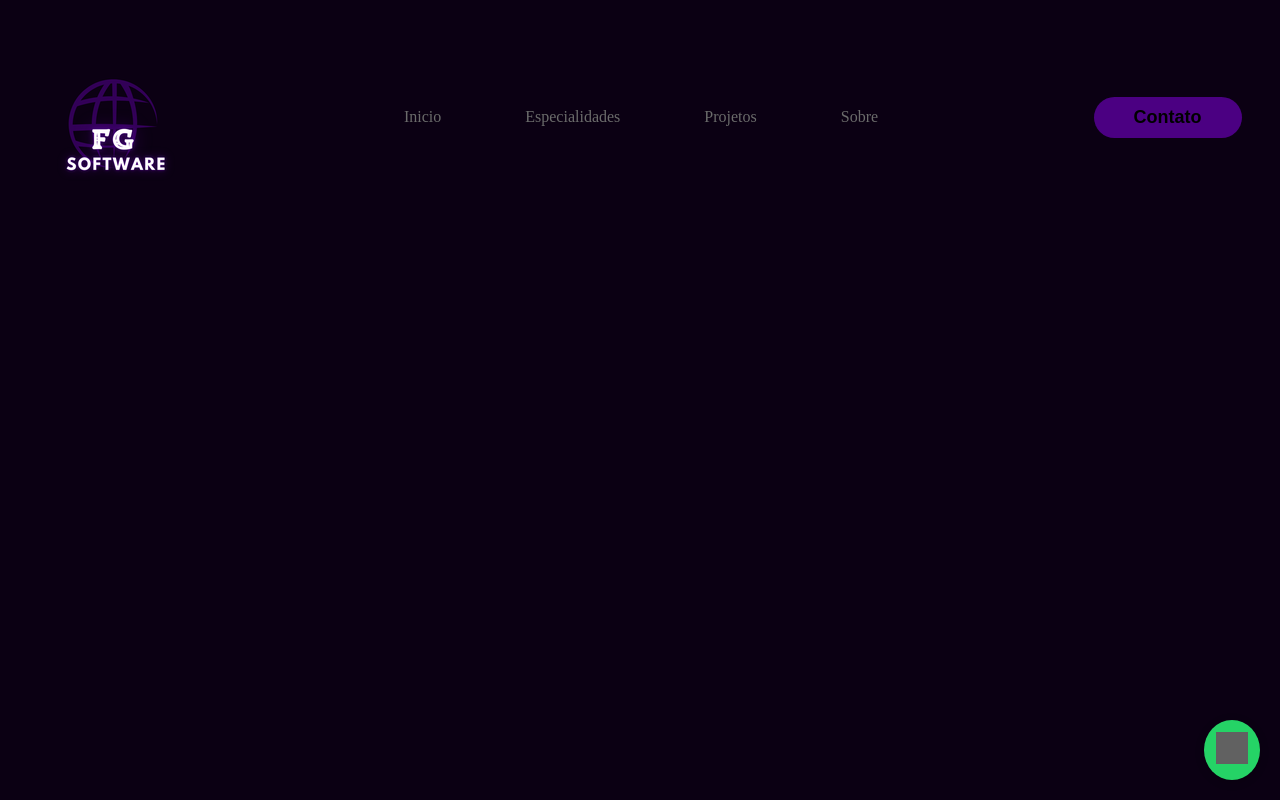
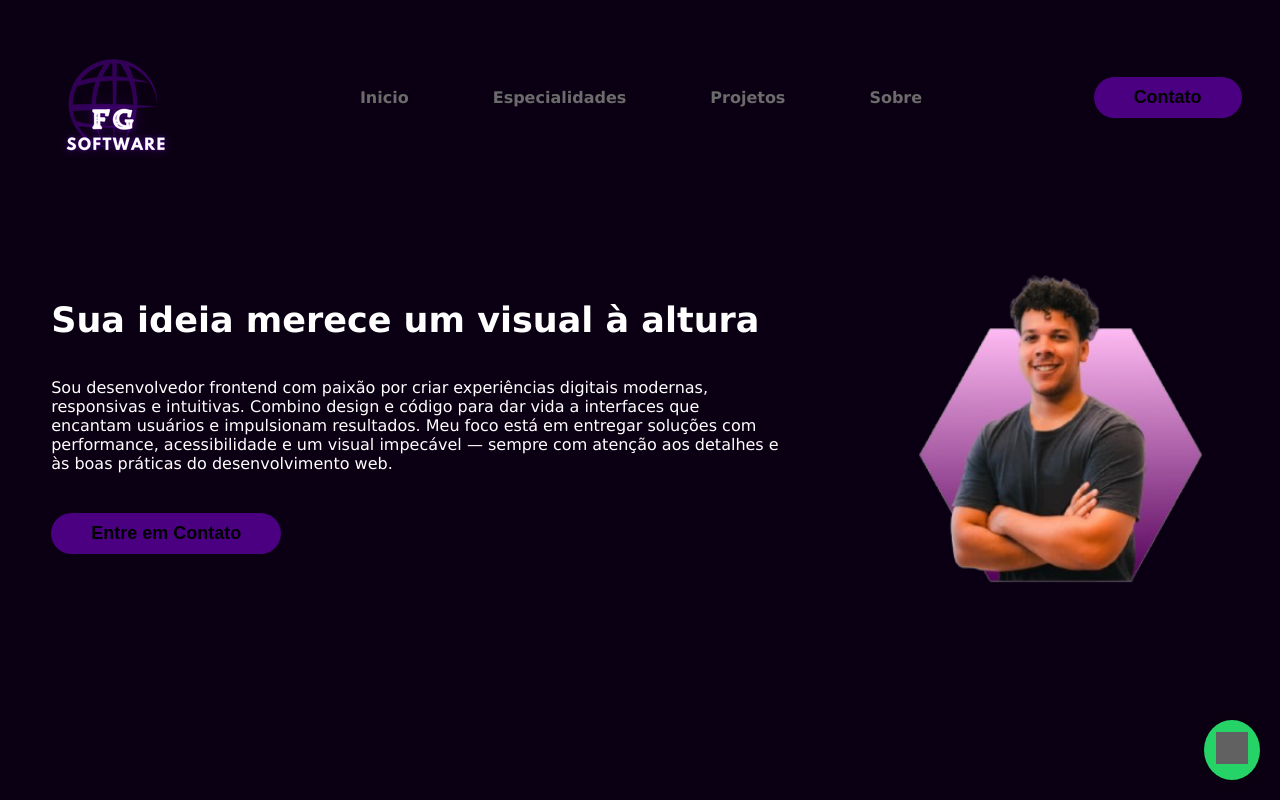
Before and after one commit to FranciscoGabrielCavalcanteCandido/Meu-Portf-lio, a plain HTML site: page index.html in a window 1280 px wide. Drawn offline with Linux system fonts and the light colour scheme; grey boxes are pictures that could not be loaded.

Commit message:
Implementação do topo da pagina

```diff
--- a/index.html
+++ b/index.html
@@ -13,7 +13,6 @@
   <a href="https://api.whatsapp.com/send/?phone=5544998493007&text=Ol%C3%A1+Leonardo%2C+vi+seu+Portf%C3%B3lio+e+gostaria+de+marcar+uma+conversa+com+voc%C3%AA%21&type=phone_number&app_absent=0" class="whatsapp-button" target="_blank" aria-label="Converse pelo WhatsApp">
     <img src="https://cdn.jsdelivr.net/gh/simple-icons/simple-icons/icons/whatsapp.svg" alt="WhatsApp" />
   </a>
-
   <header>
     <div class="interface">
       <div class="logo">
@@ -36,6 +35,30 @@
       </div>
     </div>
   </header>
+
+  <main>
+    <section class="topo-do-site">
+      <div class="interface">
+        <div class="flex">
+          <div class="txttoposite">
+            <h1>Sua ideia merece um visual à altura</h1>
+            <p>Sou desenvolvedor frontend com paixão por criar experiências digitais modernas, responsivas e intuitivas.
+               Combino design e código para dar vida a interfaces que encantam usuários e impulsionam resultados.
+               Meu foco está em entregar soluções com performance, acessibilidade e um visual impecável — sempre com atenção aos detalhes e às boas práticas do desenvolvimento web.</p>
+            <div class="btn-contato">
+              <a href="#">
+                <button>Entre em Contato</button>
+              </a>
+            </div>
+          </div>
+          <div class="imgsite">
+            <img src="imagens/chico.png" style="height: 350px; width: 350px;" alt="">
+          </div>
+        </div>
+      </div>
+    </section>
+  </main>
+
 </body>
 
 </html>
--- a/style.css
+++ b/style.css
@@ -5,6 +5,8 @@
     box-sizing: 0;
 
 }
+
+/*ESTILO GERAL*/
 
 body{
     background-color: rgb(11, 0, 19);
@@ -16,8 +18,34 @@ body{
     margin: auto;
 }
 
+.btn-contato button{
+    padding: 10px 40px;
+    font-size: 18px;
+    font-weight: 700;
+    background-color: indigo;
+    border: 0;
+    border-radius: 30px;
+    cursor: pointer;
+    transition: 0.2s;
+}
+
+.btn-contato button:hover{
+    box-shadow: 0px 0px 8px #ffffff;
+    border-radius: 30px;
+    transition:  0.2s;
+    transform: scale(1.05);
+}
+
+.flex{
+    display: flex;
+}
+
+/*ESTILO GERAL FIMM */
+
+/*ESTILO CABEÇALHO*/
+
 header{
-    padding: 40px 3%;
+    padding: 20px 3%;
     height: auto;
 }
 
@@ -31,7 +59,9 @@ header a{
     color: rgb(107, 107, 107);
     text-decoration: none;
     display: inline-block;
-    transition: .2;
+    transition: 0.2s;
+    font-family: Verdana, Geneva, Tahoma, sans-serif;
+    font-weight: 600;
 
 }
 
@@ -49,21 +79,10 @@ header nav ul li{
     padding: 0 40px;
 }
 
-header .btn-contato button{
-    padding: 10px 40px;
-    font-size: 18px;
-    font-weight: 700;
-    background-color: indigo;
-    border: 0;
-    border-radius: 30px;
-    cursor: pointer;
-    transition: .2;
-}
+/*FIM CABEÇALHO*/
 
-header .btn-contato:hover{
-    box-shadow: 0px 0px 8px #ffffff;
-    border-radius: 30px;
-}
+
+/*BOTÃO WHATSAPP*/
 
 .whatsapp-button {
     position: fixed;
@@ -86,3 +105,51 @@ header .btn-contato:hover{
     height: 32px;
     filter: invert(1); /* deixa o ícone branco */
   }
+
+  /*FIM WHATSAPP*/
+
+  /*ESTILO TOPO DO SITE*/
+
+  section.topo-do-site{
+    padding: 40px 4%;
+
+  }
+
+  section.topo-do-site .flex{
+    align-items: center;
+    justify-content: center;
+    gap: 100px;
+  }
+
+  .topo-do-site h1{
+    color: #ffffff;
+    font-size: 35px;
+    line-height: 35px;
+    font-family: Verdana, Geneva, Tahoma, sans-serif;
+    margin: 35px 0%;
+  }
+
+  .topo-do-site .txttoposite p{
+    color: #ffffff;
+    font-size: 20;
+    font-family: Verdana, Geneva, Tahoma, sans-serif;
+    margin: 40px 0%;
+  }
+
+  .topo-do-site .imgsite img{
+    position: relative;
+    animation: flutuar 2s ease-in-out infinite alternate;
+  }
+
+  @keyframes flutuar{
+    0%{
+        top: 0;
+    }
+    100%{
+        top: 30px;
+    }
+  }
+
+
+
+  /*FIM TOPO DO SITE*/
```
Also changed, not shown: imagens/chico.png (added).
